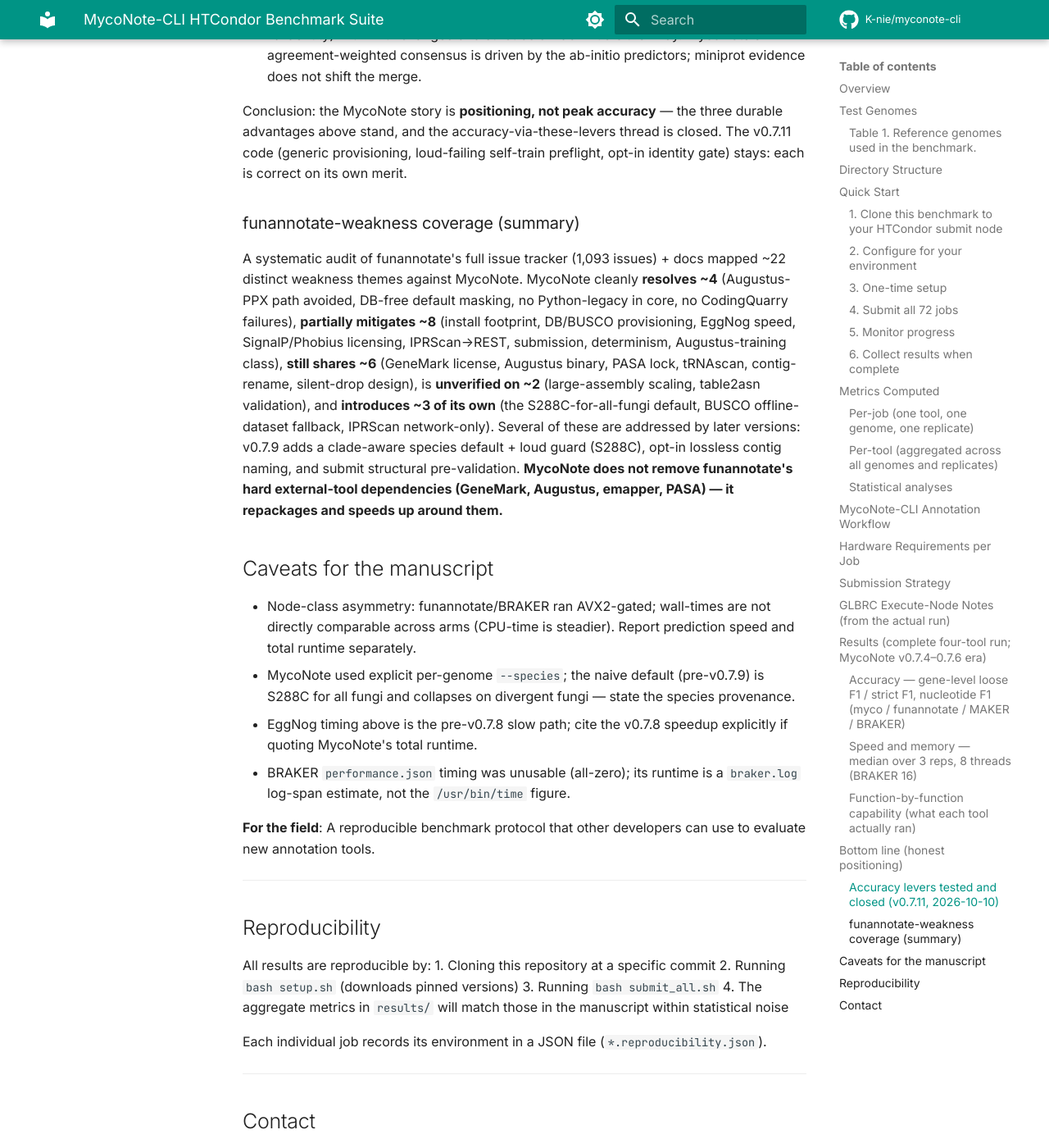
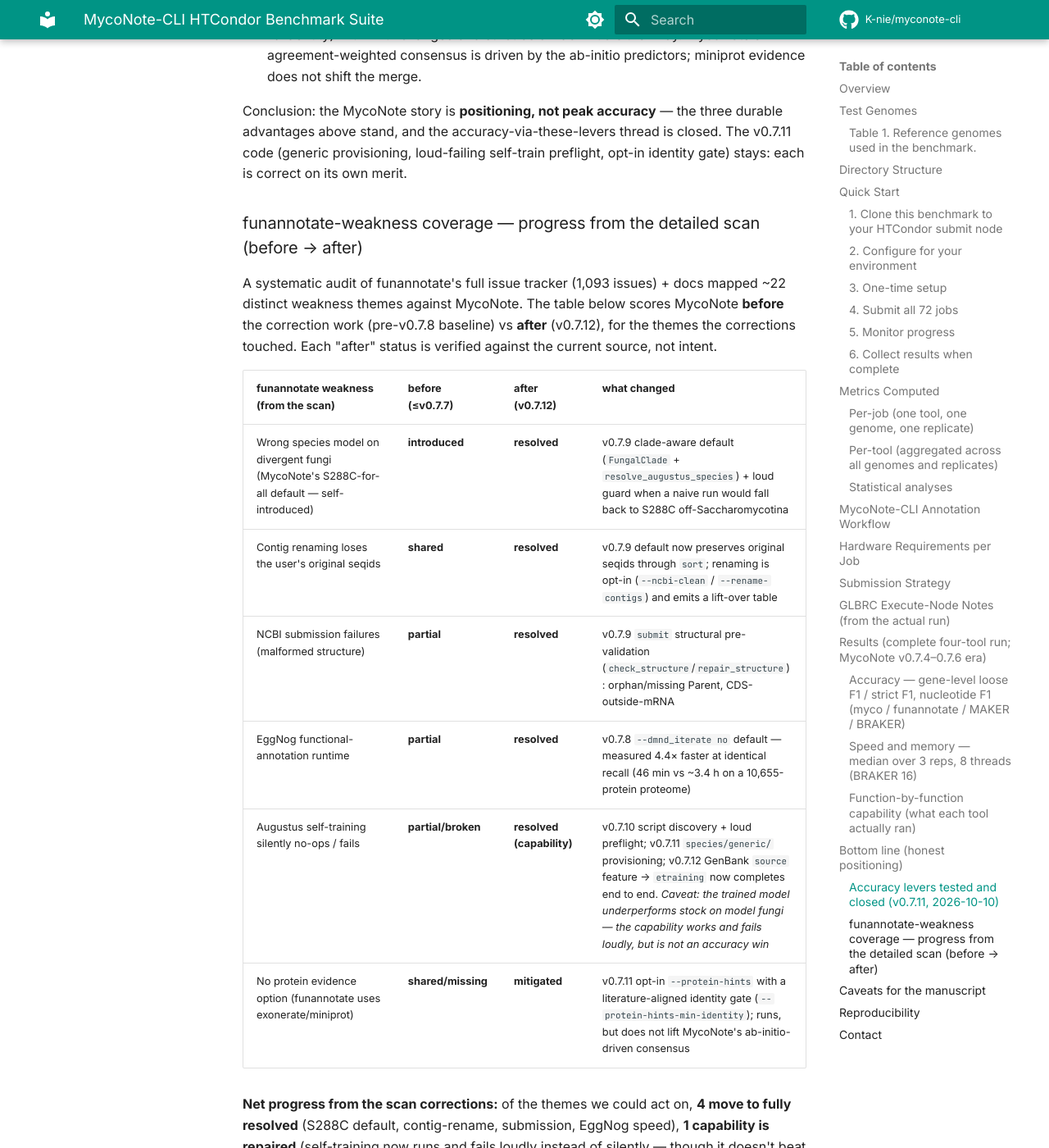
Before and after one commit to K-nie/myconote-cli, an MkDocs documentation site: the page built from docs/paper/htcondor_benchmark/README.md, in a window 1280 px wide and 1400 px high, scrolled down 11939 px. Shown: the whole window at 82% size. Built offline with MkDocs 1.6.1 and Material for MkDocs 9.7.7, drawn with Linux system fonts in a browser that asks for light colours; comment, search, counter and statistics services are not loaded; the version menu is left out; some of the changed text lies outside the part shown.

Commit message:
docs(benchmark): funannotate-weakness coverage as before->after scorecard
Rewrite the weakness-coverage summary (stale at v0.7.9) into a verified
before(<=v0.7.7)->after(v0.7.12) table scoring progress from the scan
corrections: 4 themes fully resolved (S288C default, contig-rename,
submission validation, EggNog speed), 1 capability repaired (self-train
runs + fails loudly), 1 added (opt-in protein evidence). Honest unchanged
column: external-tool deps not removed; weakness-coverage progress, not
accuracy progress. Each 'after' status verified against current source.

```diff
--- a/docs/paper/htcondor_benchmark/README.md
+++ b/docs/paper/htcondor_benchmark/README.md
@@ -441,23 +441,39 @@ durable advantages above stand, and the accuracy-via-these-levers thread is
 closed. The v0.7.11 code (generic provisioning, loud-failing self-train
 preflight, opt-in identity gate) stays: each is correct on its own merit.
 
-### funannotate-weakness coverage (summary)
+### funannotate-weakness coverage — progress from the detailed scan (before → after)
 
 A systematic audit of funannotate's full issue tracker (1,093 issues) + docs
-mapped ~22 distinct weakness themes against MycoNote. MycoNote cleanly
-**resolves ~4** (Augustus-PPX path avoided, DB-free default masking, no
-Python-legacy in core, no CodingQuarry failures), **partially mitigates ~8**
-(install footprint, DB/BUSCO provisioning, EggNog speed, SignalP/Phobius
-licensing, IPRScan→REST, submission, determinism, Augustus-training class),
-**still shares ~6** (GeneMark license, Augustus binary, PASA lock, tRNAscan,
-contig-rename, silent-drop design), is **unverified on ~2** (large-assembly
-scaling, table2asn validation), and **introduces ~3 of its own** (the
-S288C-for-all-fungi default, BUSCO offline-dataset fallback, IPRScan
-network-only). Several of these are addressed by later versions: v0.7.9 adds a
-clade-aware species default + loud guard (S288C), opt-in lossless contig naming,
-and submit structural pre-validation. **MycoNote does not remove funannotate's
-hard external-tool dependencies (GeneMark, Augustus, emapper, PASA) — it
-repackages and speeds up around them.**
+mapped ~22 distinct weakness themes against MycoNote. The table below scores
+MycoNote **before** the correction work (pre-v0.7.8 baseline) vs **after**
+(v0.7.12), for the themes the corrections touched. Each "after" status is
+verified against the current source, not intent.
+
+| funannotate weakness (from the scan) | before (≤v0.7.7) | after (v0.7.12) | what changed |
+|---|---|---|---|
+| Wrong species model on divergent fungi (MycoNote's S288C-for-all default — self-introduced) | **introduced** | **resolved** | v0.7.9 clade-aware default (`FungalClade` + `resolve_augustus_species`) + loud guard when a naive run would fall back to S288C off-Saccharomycotina |
+| Contig renaming loses the user's original seqids | **shared** | **resolved** | v0.7.9 default now preserves original seqids through `sort`; renaming is opt-in (`--ncbi-clean` / `--rename-contigs`) and emits a lift-over table |
+| NCBI submission failures (malformed structure) | **partial** | **resolved** | v0.7.9 `submit` structural pre-validation (`check_structure`/`repair_structure`): orphan/missing Parent, CDS-outside-mRNA |
+| EggNog functional-annotation runtime | **partial** | **resolved** | v0.7.8 `--dmnd_iterate no` default — measured 4.4× faster at identical recall (46 min vs ~3.4 h on a 10,655-protein proteome) |
+| Augustus self-training silently no-ops / fails | **partial/broken** | **resolved (capability)** | v0.7.10 script discovery + loud preflight; v0.7.11 `species/generic/` provisioning; v0.7.12 GenBank `source` feature → `etraining` now completes end to end. *Caveat: the trained model underperforms stock on model fungi — the capability works and fails loudly, but is not an accuracy win* |
+| No protein evidence option (funannotate uses exonerate/miniprot) | **shared/missing** | **mitigated** | v0.7.11 opt-in `--protein-hints` with a literature-aligned identity gate (`--protein-hints-min-identity`); runs, but does not lift MycoNote's ab-initio-driven consensus |
+
+**Net progress from the scan corrections:** of the themes we could act on, **4
+move to fully resolved** (S288C default, contig-rename, submission, EggNog
+speed), **1 capability is repaired** (self-training now runs and fails loudly
+instead of silently — though it doesn't beat stock here), and **1 new capability
+is added** (opt-in protein evidence). Self-introduced weaknesses drop from 3 → 2
+(BUSCO offline-dataset fallback and IPRScan network-only remain); shared
+weaknesses drop as contig-rename is resolved.
+
+**Unchanged (honest):** MycoNote does **not** remove funannotate's hard
+external-tool dependencies — GeneMark license, Augustus binary, PASA lock,
+tRNAscan — it repackages and speeds up around them. Large-assembly scaling and
+table2asn validation remain unverified. And the corrections are **weakness-
+coverage / usability progress, not accuracy progress**: the standing benchmark
+picture vs funannotate is unchanged (MycoNote wins nucleotide F1 mostly, splits
+strict, trails loose), because the two accuracy levers (self-train, protein
+hints) provably do not lift MycoNote's consensus.
 
 ## Caveats for the manuscript
 
```
